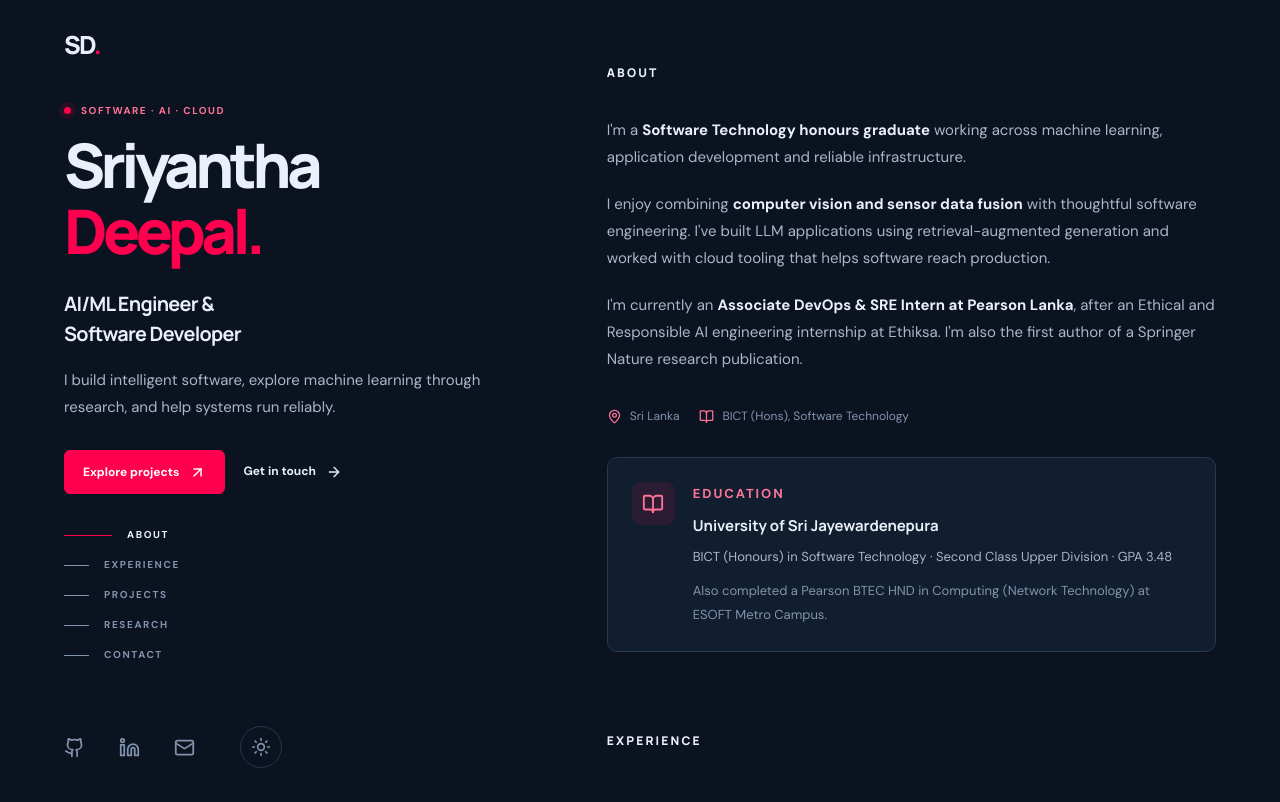
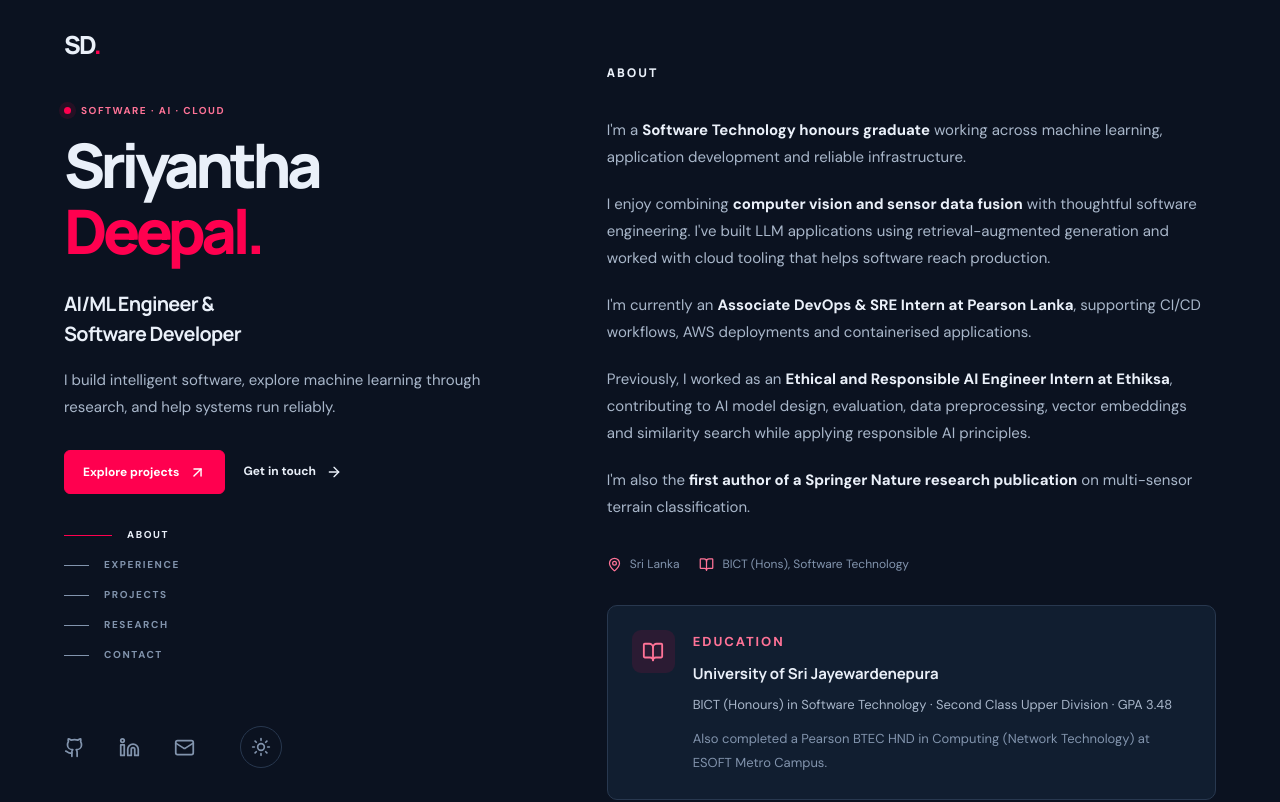
Before and after one commit to SriyanthaDeepal/My-Portfolio, a React (Vite) app: page / in a window 1280 px wide. Shown: the top 802 px of the page. Built offline with nearby package versions, Linux system fonts and the light colour scheme.

Commit message:
Highlight Ethical and Responsible AI internship in About section

```diff
--- a/src/App.tsx
+++ b/src/App.tsx
@@ -96,7 +96,9 @@ export default function App() {
           <div className="prose">
             <p>I'm a <strong>Software Technology honours graduate</strong> working across machine learning, application development and reliable infrastructure.</p>
             <p>I enjoy combining <strong>computer vision and sensor data fusion</strong> with thoughtful software engineering. I've built LLM applications using retrieval-augmented generation and worked with cloud tooling that helps software reach production.</p>
-            <p>I'm currently an <strong>Associate DevOps &amp; SRE Intern at Pearson Lanka</strong>, after an Ethical and Responsible AI engineering internship at Ethiksa. I'm also the first author of a Springer Nature research publication.</p>
+            <p>I'm currently an <strong>Associate DevOps &amp; SRE Intern at Pearson Lanka</strong>, supporting CI/CD workflows, AWS deployments and containerised applications.</p>
+            <p>Previously, I worked as an <strong>Ethical and Responsible AI Engineer Intern at Ethiksa</strong>, contributing to AI model design, evaluation, data preprocessing, vector embeddings and similarity search while applying responsible AI principles.</p>
+            <p>I'm also the <strong>first author of a Springer Nature research publication</strong> on multi-sensor terrain classification.</p>
           </div>
           <div className="facts">
             <span><MapPin size={15} aria-hidden="true"/> Sri Lanka</span>
```
